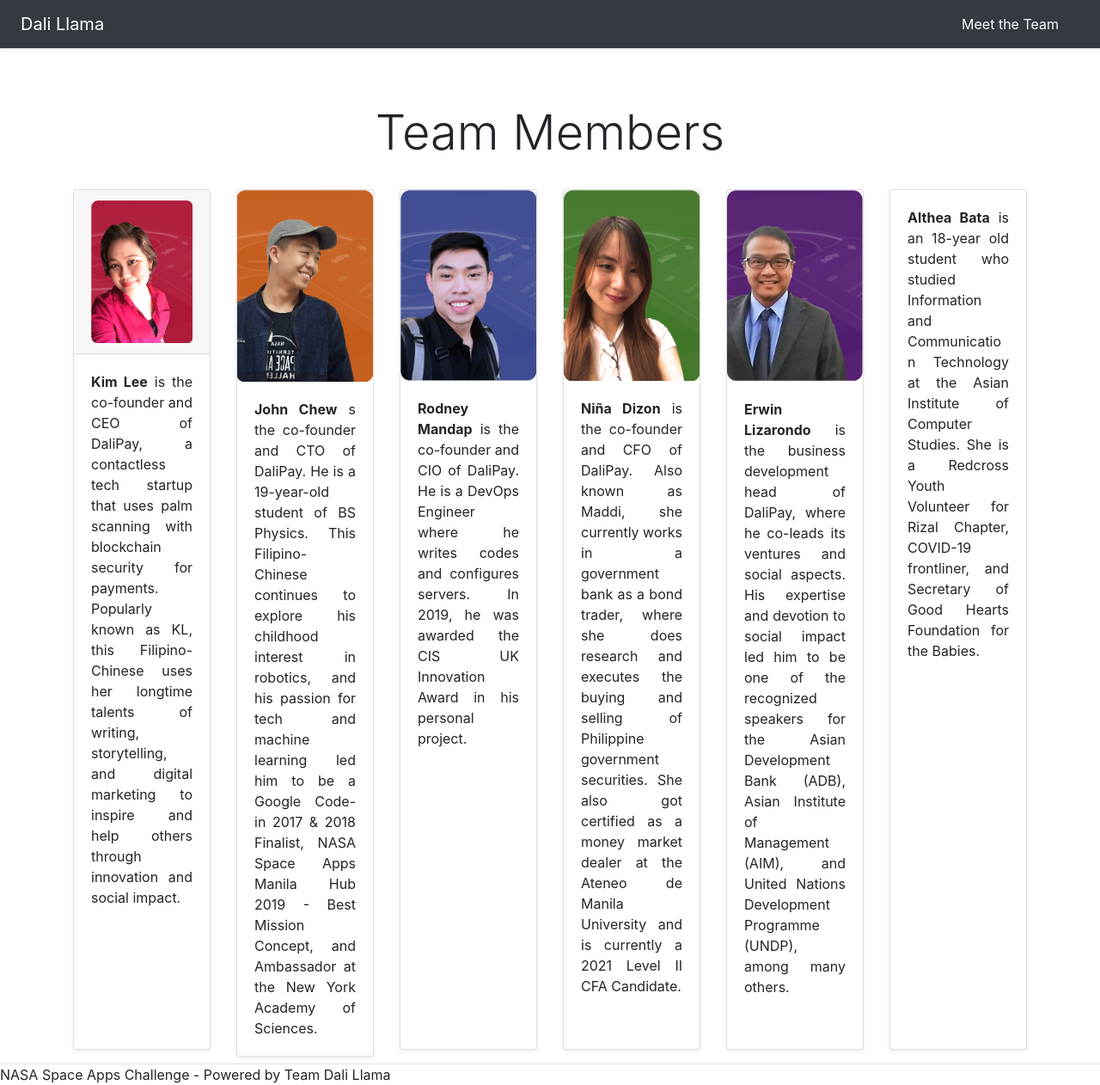
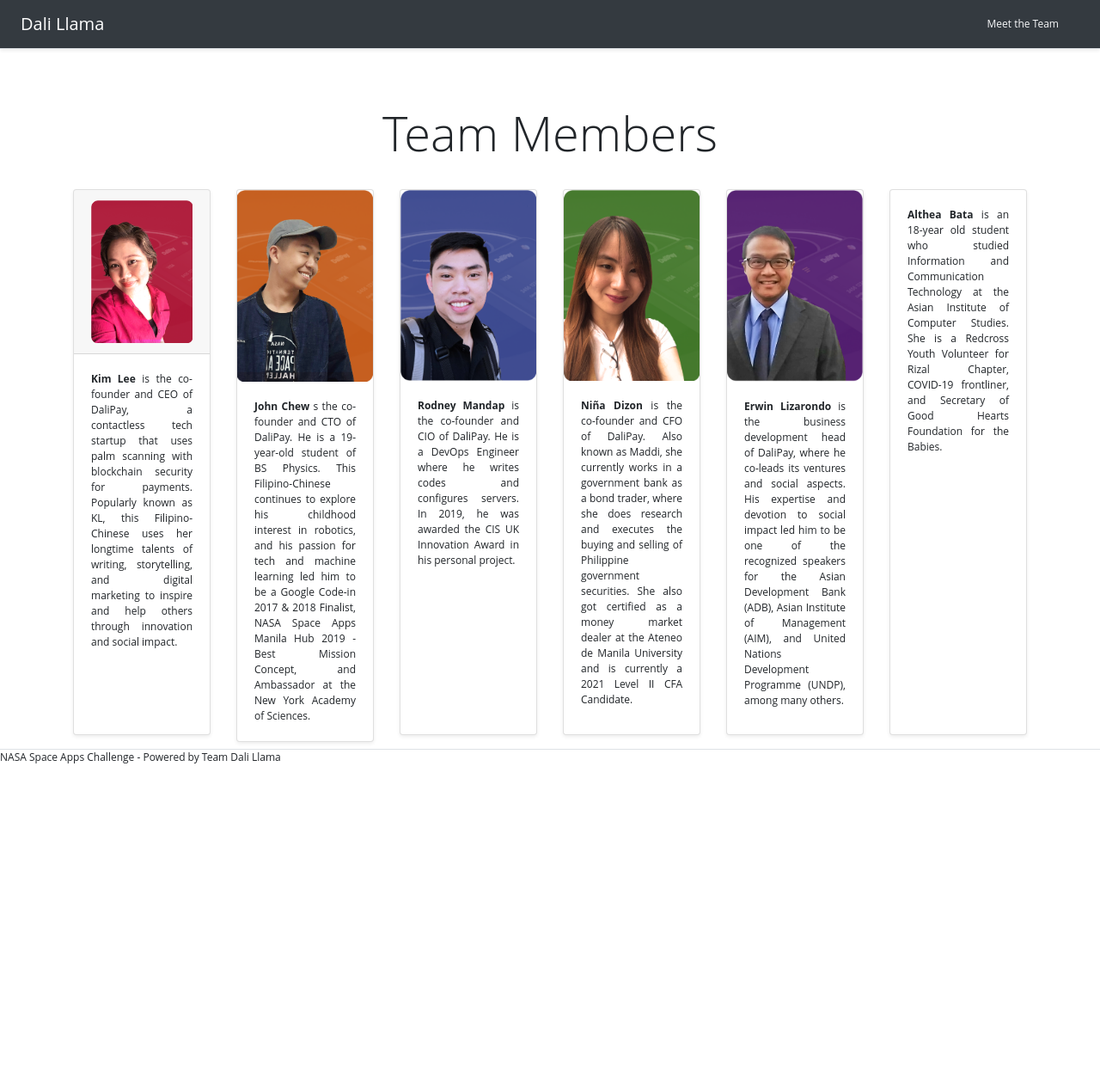
Before and after one commit to rodneymandap/dali-llama, a Flask app: page /team in a window 1280 px wide. Shown: the whole page at 86% size. After the commit the page ends 888 px from the top, so only its background shows below. Run offline with Flask 2, Linux system fonts and the light colour scheme; some libraries are stand-ins or nearby versions.

Commit message:
Add style to body tag

```diff
--- a/static/css/app.css
+++ b/static/css/app.css
@@ -5,3 +5,8 @@
 .card img {
     /* padding-left: 10px; */
 }
+
+body {
+  font-family: "Open Sans", sans-serif;
+  font-size: 12px;
+}
```
